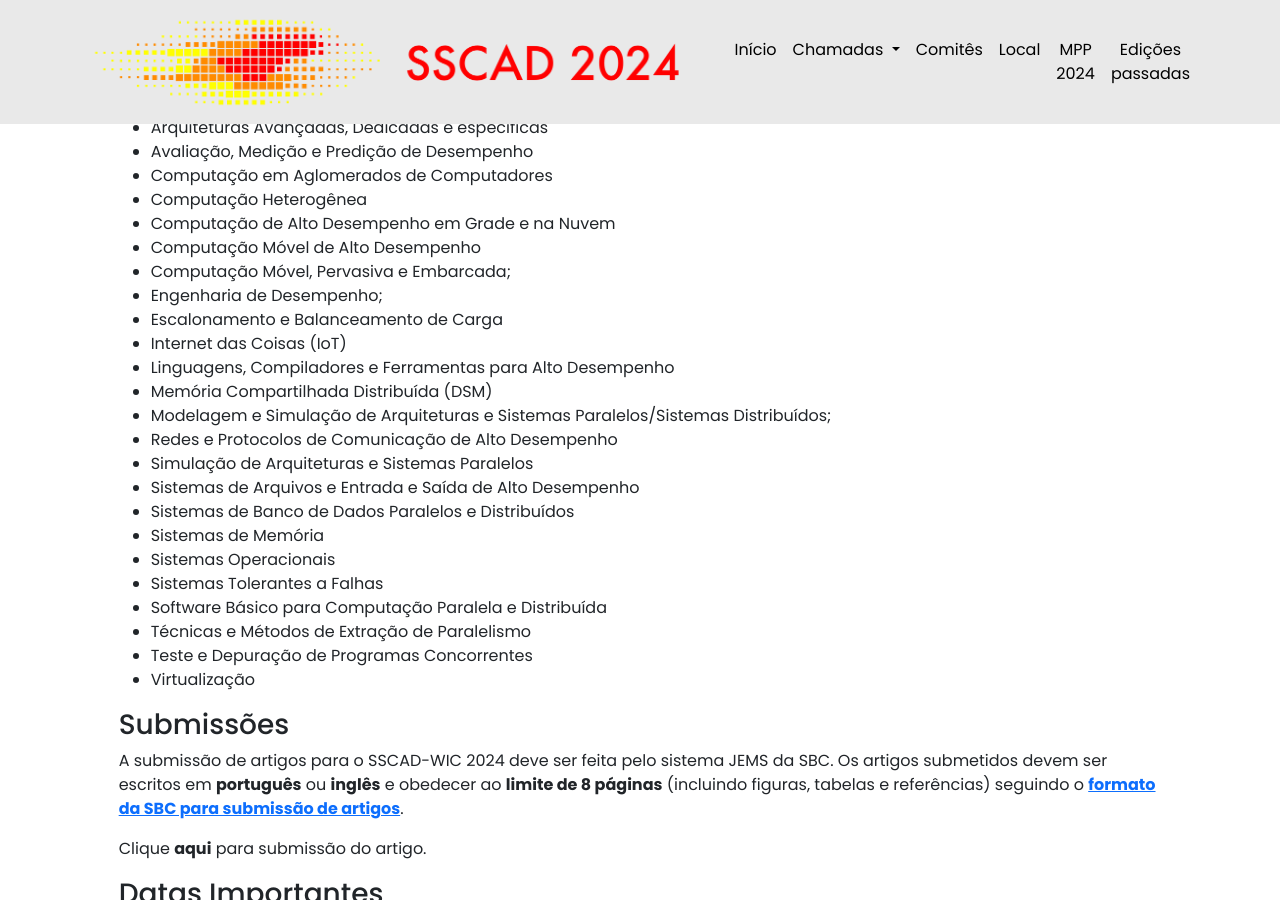
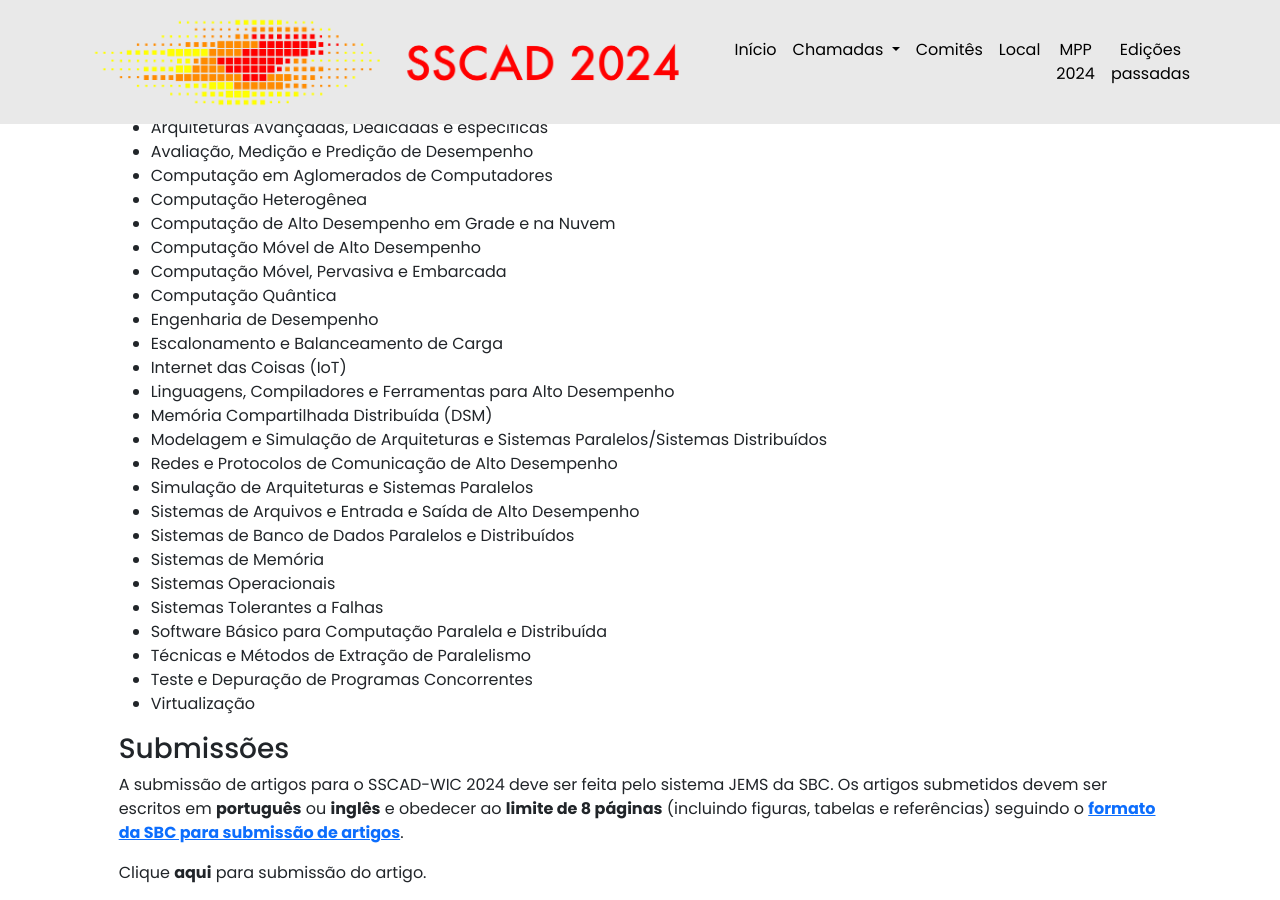
Before and after one commit to ce-acpad/sscad2024, a Jekyll site: the page built from cfp_wic.html, in a window 1280 px wide and 900 px high, scrolled down 1097 px. Built offline with Jekyll 4.4.1, drawn with Linux system fonts in a browser that asks for light colours.

Commit message:
Update cfp_wic.html

```diff
--- a/cfp_wic.html
+++ b/cfp_wic.html
@@ -34,13 +34,14 @@ permalink: /cfp_wic/
 <li>Computação Heterogênea</li>
 <li>Computação de Alto Desempenho em Grade e na Nuvem</li>
 <li>Computação Móvel de Alto Desempenho</li>
-<li>Computação Móvel, Pervasiva e Embarcada;</li>
-<li>Engenharia de Desempenho;</li>
+<li>Computação Móvel, Pervasiva e Embarcada</li>
+<li>Computação Quântica</li>
+<li>Engenharia de Desempenho</li>
 <li>Escalonamento e Balanceamento de Carga</li>
 <li>Internet das Coisas (IoT)</li>
 <li>Linguagens, Compiladores e Ferramentas para Alto Desempenho</li>
 <li>Memória Compartilhada Distribuída (DSM)</li>
-<li>Modelagem e Simulação de Arquiteturas e Sistemas Paralelos/Sistemas Distribuídos;</li>
+<li>Modelagem e Simulação de Arquiteturas e Sistemas Paralelos/Sistemas Distribuídos</li>
 <li>Redes e Protocolos de Comunicação de Alto Desempenho</li>
 <li>Simulação de Arquiteturas e Sistemas Paralelos</li>
 <li>Sistemas de Arquivos e Entrada e Saída de Alto Desempenho</li>
```
